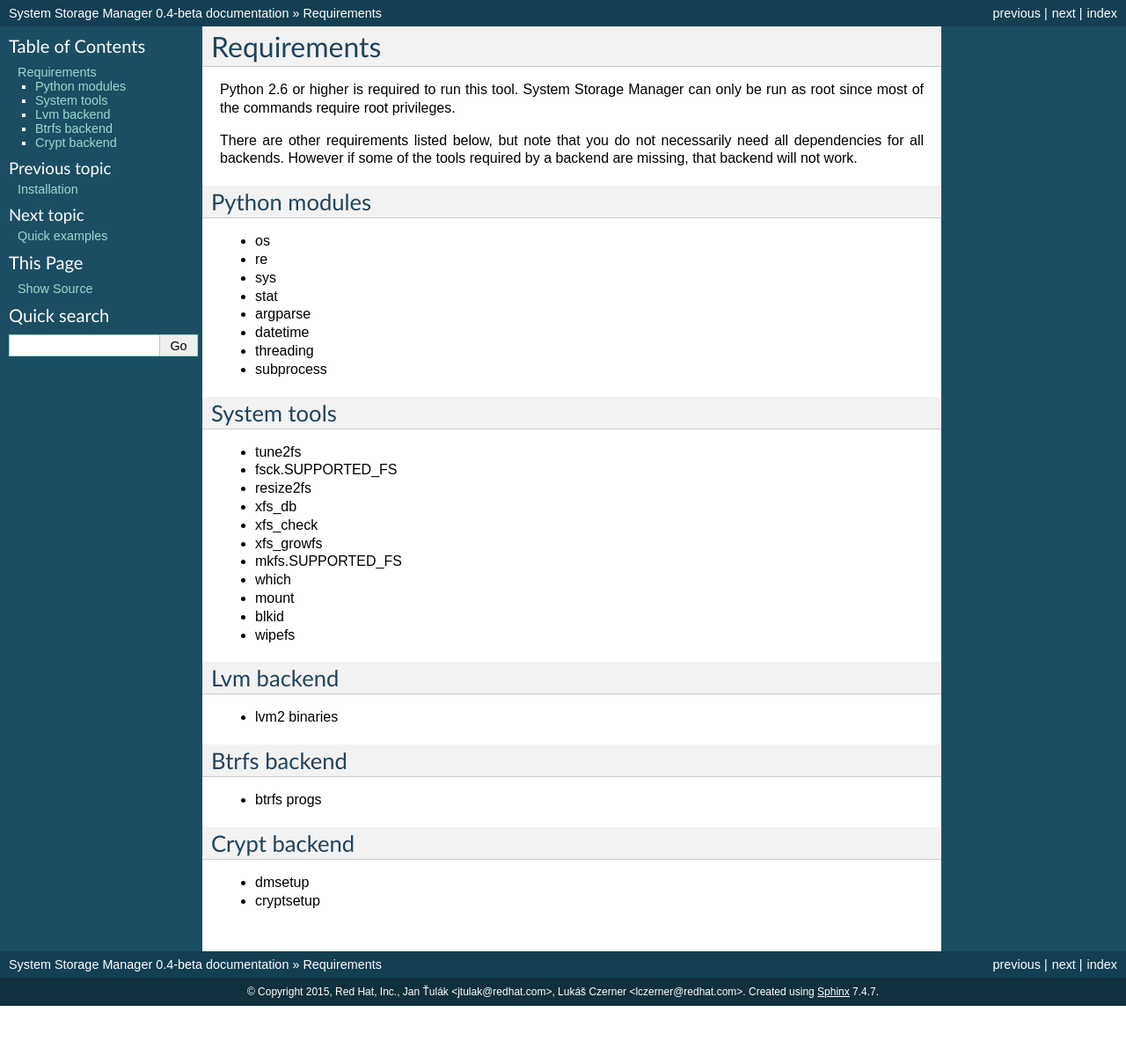
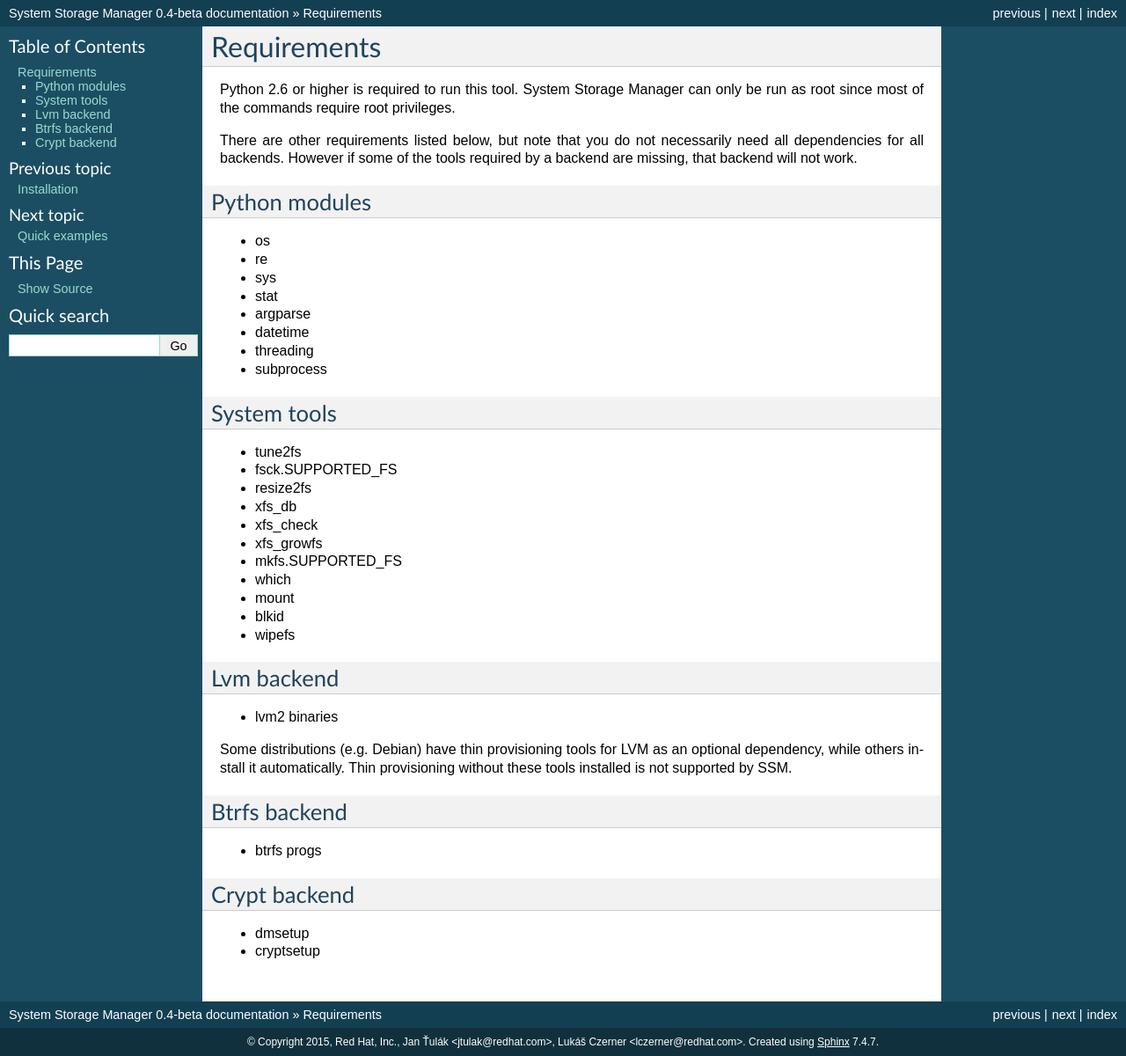
Before and after one commit to system-storage-manager/ssm, a Sphinx documentation site: the page built from doc/src/requirements.rst, in a window 1280 px wide. Shown: the whole page at 88% size. Built offline with Sphinx 7.4.7, drawn with Linux system fonts in a browser that asks for light colours; before the commit the page ends 1143 px from its top, so only the background shows below that.

Commit message:
doc: mention the dependency on thin provisioning tools in lvm
Mention a dependency that is not solved automatically in some
distributions with lvm installation.

Signed-off-by: Jan Tulak <jan@tulak.me>

```diff
--- a/doc/src/requirements.rst
+++ b/doc/src/requirements.rst
@@ -40,6 +40,10 @@
 -----------
 * lvm2 binaries
 
+Some distributions (e.g. Debian) have thin provisioning tools for LVM as an
+optional dependency, while others install it automatically. Thin provisioning
+without these tools installed is not supported by SSM.
+
 Btrfs backend
 -------------
 * btrfs progs
```
Also changed, not shown: 2 other files.
